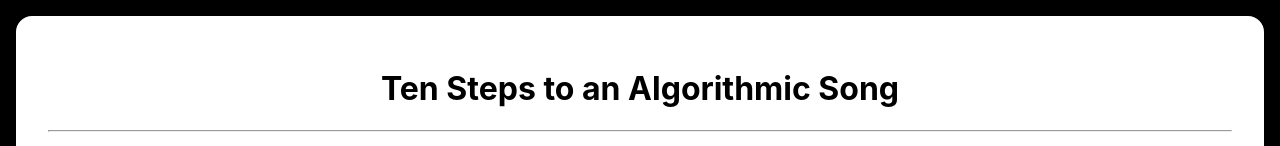
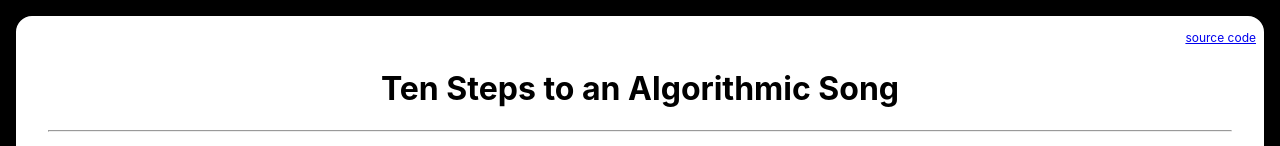
Before and after one commit to abrie/ten-steps, a React (Create React App) app in the folder app/: page / in a window 1280 px wide. Shown: the top 146 px of the page. Built offline with nearby package versions, Linux system fonts and the light colour scheme.

Commit message:
Add link to source.

```diff
--- a/app/src/App.css
+++ b/app/src/App.css
@@ -12,6 +12,14 @@ main.app {
 
 main.app h1 {
   text-align: center;
+}
+
+main.app .source {
+  position: absolute;
+  right: 0;
+  font-size: 75%;
+  margin-right: 2em;
+  margin-top: -1.5em;
 }
 
 nav.examplesNav {
--- a/app/src/App.js
+++ b/app/src/App.js
@@ -29,6 +29,9 @@ function App(props) {
 
   return (
     <main className="app">
+      <div className="source">
+        <a href="https://github.com/abrie/ten-steps">source code</a>
+      </div>
       <h1>Ten Steps to an Algorithmic Song</h1>
       <hr />
       <HashRouter basename="/">
```
